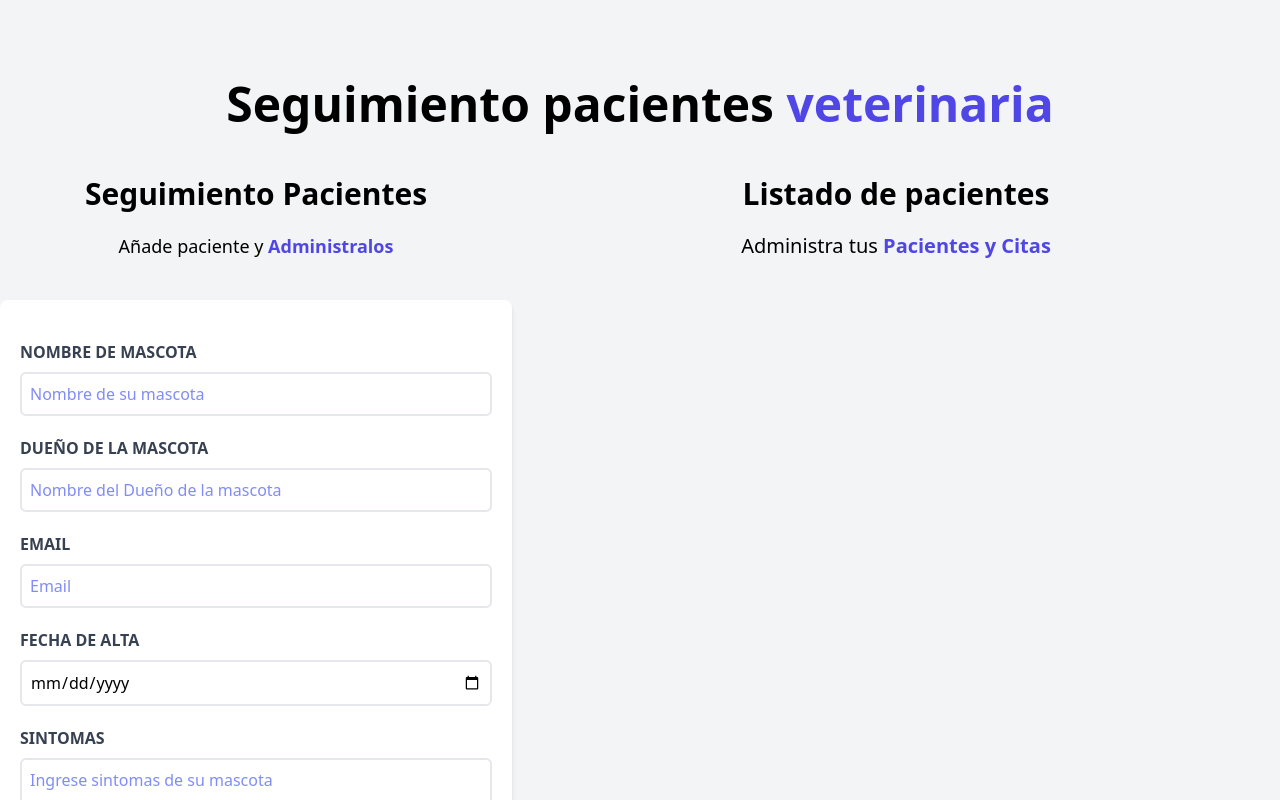
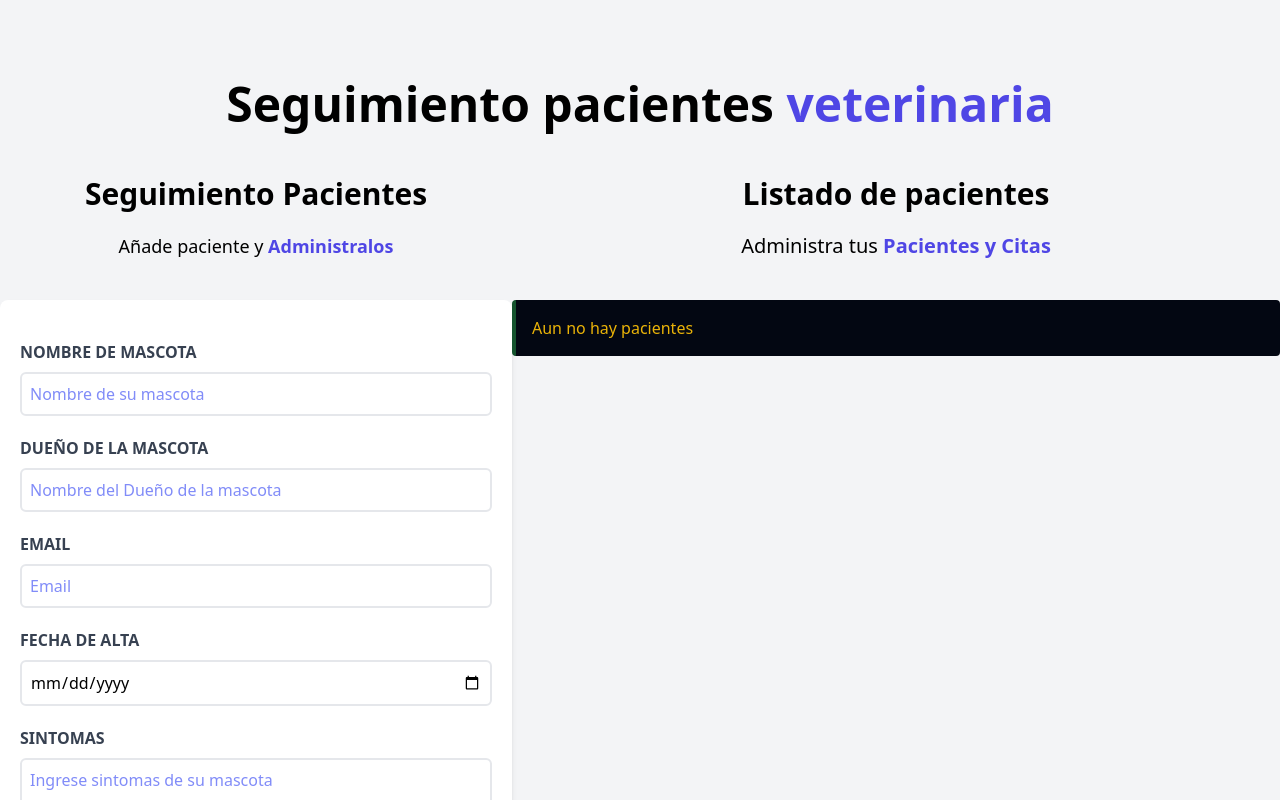
Before and after one commit to rafa-24/Clientes-veterinanria, a React (Vite) app: page / in a window 1280 px wide. Shown: the top 800 px of the page. Built offline with nearby package versions, Linux system fonts and the light colour scheme.

Commit message:
se realiza renderizado condicional en la lista de pacientes

```diff
--- a/src/components/PatientList.jsx
+++ b/src/components/PatientList.jsx
@@ -12,8 +12,14 @@ export default function PatientList({ patients, deletePatient }) {
                   </p>
 
                   {
+                        patients.length === 0 ?
+                              (
+                                    <div className="bg-gray-950 border-l-4 border-green-900 text-yellow-500 p-4 rounded mb-7">
+                                          Aun no hay pacientes
+                                    </div>
+                              )
 
-                        patients.map(patient => (
+                              : patients.map(patient => (
                                     <Patients
                                           patient={patient}
                                           key={patient.id}
```
Lines whose indentation alone changed are shown as unchanged.
